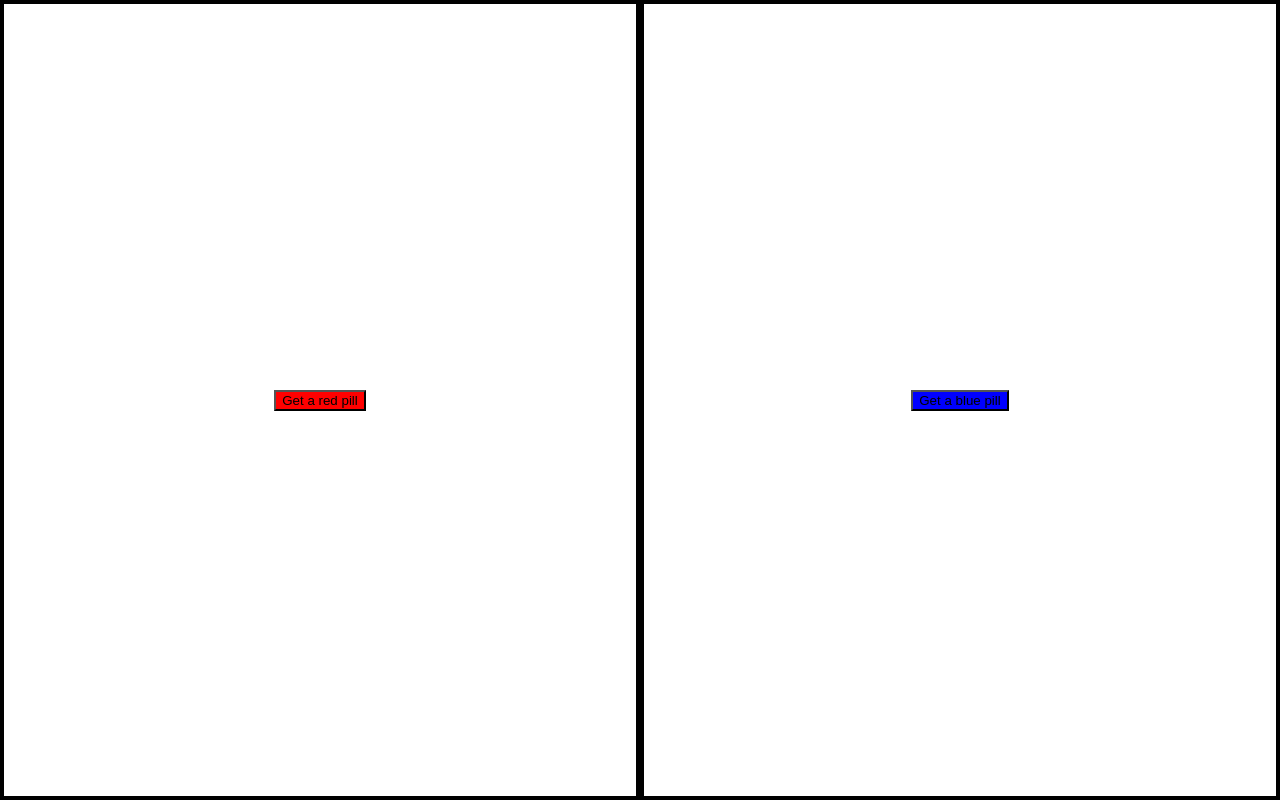
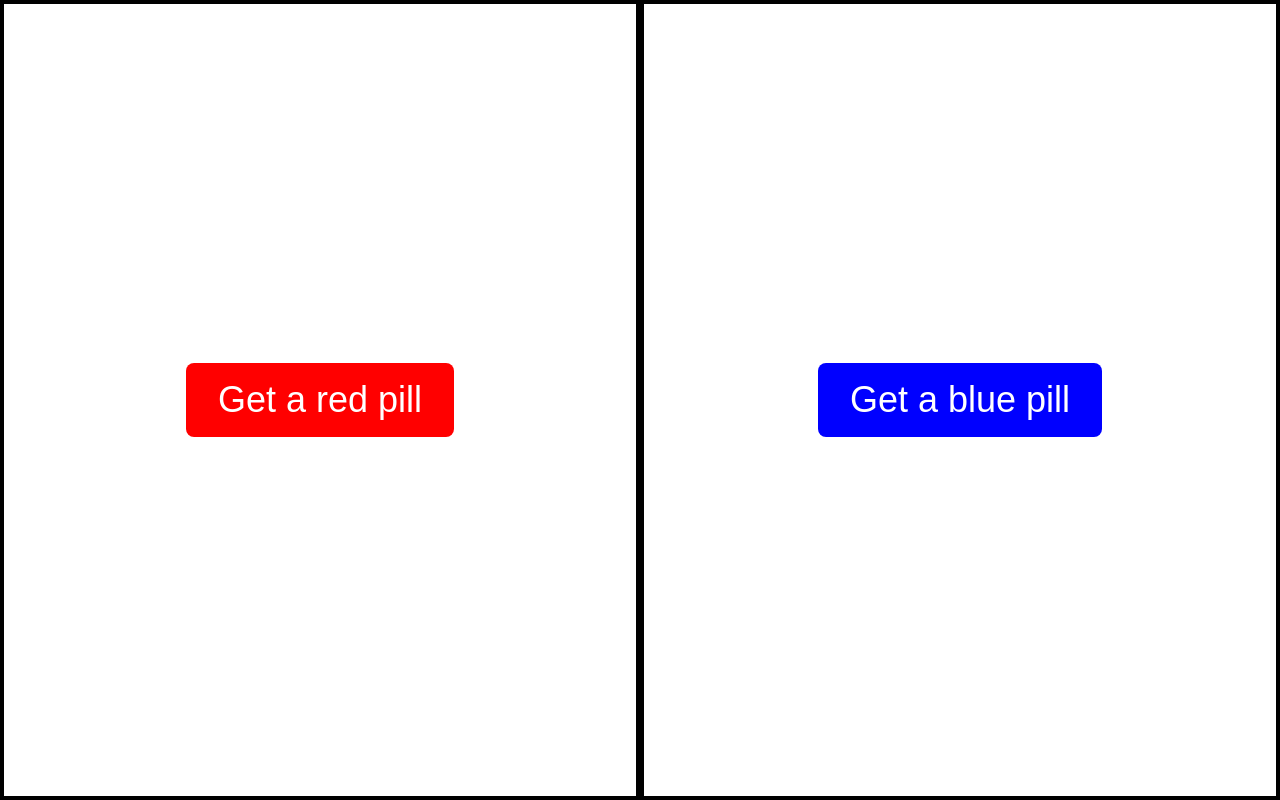
Before and after one commit to NewG10n/ReactHW1, a React (Create React App) app: page / in a window 1280 px wide. Built offline with nearby package versions, Linux system fonts and the light colour scheme.

Commit message:
added action buttons for modals; added styles

```diff
--- a/src/components/button/Button.jsx
+++ b/src/components/button/Button.jsx
@@ -1,8 +1,40 @@
 import React from "react";
 
-const Button = ({ color, text, modal, toggleModal }) => {
+import { createUseStyles } from "react-jss";
+const styles = createUseStyles({
+  btnModal: ({ color }) => ({
+    backgroundColor: color,
+    border: "none",
+    padding: "16px 32px",
+    borderRadius: "8px",
+    color: "white",
+    fontSize: "36px",
+    cursor: "pointer",
+  }),
+  btnAction: {
+    backgroundColor: "rgba(0,0,0,0.2)",
+    border: "none",
+    width: "28%",
+    padding: "8px 16px",
+    borderRadius: "4px",
+    color: "white",
+    fontSize: "20px",
+    cursor: "pointer",
+  },
+});
+
+const Button = ({ modal, toggleModal, color, text }) => {
+  const classes = styles({ color });
+
   return (
-    <button style={{ backgroundColor: color }} onClick={() => toggleModal(!modal)}>
+    <button
+      className={color ? classes.btnModal : classes.btnAction}
+      onClick={
+        toggleModal
+          ? () => toggleModal(!modal)
+          : () => console.log("there will be another func")
+      }
+    >
       {text}
     </button>
   );
--- a/src/components/modal/Modal.jsx
+++ b/src/components/modal/Modal.jsx
@@ -2,6 +2,7 @@ import React from "react";
 import Button from "../button";
 
 import { createUseStyles } from "react-jss";
+
 const styles = createUseStyles({
   modalWrapper: {
     position: "fixed",
@@ -17,26 +18,49 @@ const styles = createUseStyles({
     zIndex: 1000,
   },
 
-  modal: {
+  modal: ({ color }) => ({
+    backgroundColor: color,
+    color: "white",
     width: "500px",
     height: "200px",
+    borderRadius: "8px",
+    paddingBottom: "16px",
+    overflow: "hidden",
     display: "flex",
     flexDirection: "column",
     alignItems: "center",
     justifyContent: "space-between",
-  },
+  }),
 
   modalHeader: {
     backgroundColor: "rgba(0, 0, 0, 0.2)",
     width: "100%",
+    boxSizing: "border-box",
+    padding: "8px 16px",
     display: "flex",
     justifyContent: "space-between",
     alignItems: "center",
   },
+
+  modalActions: {
+    width: "100%",
+    display: "flex",
+    justifyContent: "center",
+    gap: '16px'
+  },
 });
 
-const Modal = ({ color, isOpen, toggleModal, header, text, closeButton }) => {
-  const classes = styles();
+const Actions = ({ canConfirm, canDecline, className }) => {
+  return (
+    <div className={className}>
+      {canDecline && <Button text={"Not sure"} />}
+      {canConfirm && <Button text={"Get"} />}
+    </div>
+  );
+};
+
+const Modal = ({ isOpen, toggleModal, color, header, text, closeButton }) => {
+  const classes = styles({ color });
 
   const handleWrapperClick = (e) => {
     if (e.target === e.currentTarget) {
@@ -47,14 +71,24 @@ const Modal = ({ color, isOpen, toggleModal, header, text, closeButton }) => {
   return (
     isOpen && (
       <div className={classes.modalWrapper} onClick={handleWrapperClick}>
-        <div className={classes.modal} style={{ background: color }}>
+        <div className={classes.modal}>
           <div className={classes.modalHeader}>
-            <h1>{header}</h1>
+            <h2>{header}</h2>
             {closeButton && (
-              <Button text={"Close"} modal={isOpen} toggleModal={toggleModal} />
+              <Button
+                modal={isOpen}
+                toggleModal={toggleModal}
+                text={"X"}
+                color={"transparent"}
+              />
             )}
           </div>
           <p>{text}</p>
+          <Actions
+            canConfirm={true}
+            canDecline={!!closeButton}
+            className={classes.modalActions}
+          />
         </div>
       </div>
     )
--- a/src/components/section/Section.jsx
+++ b/src/components/section/Section.jsx
@@ -23,16 +23,16 @@ const Section = ({ color, closeModalBtn }) => {
   return (
     <section className={classes.section}>
       <Button
+        modal={isModalOpen}
+        toggleModal={setModalOpen}
         color={color}
         text={"Get a " + color + " pill"}
-        modal={isModalOpen}
-        toggleModal={setModalOpen}
       />
       <Modal
-        color={color}
         isOpen={isModalOpen}
         toggleModal={setModalOpen}
-        header={color + " pill"}
+        color={color}
+        header={"You choose a " + color + " pill"}
         text={"Do you want to get a " + color + " pill?"}
         closeButton={closeModalBtn}
       />
```
